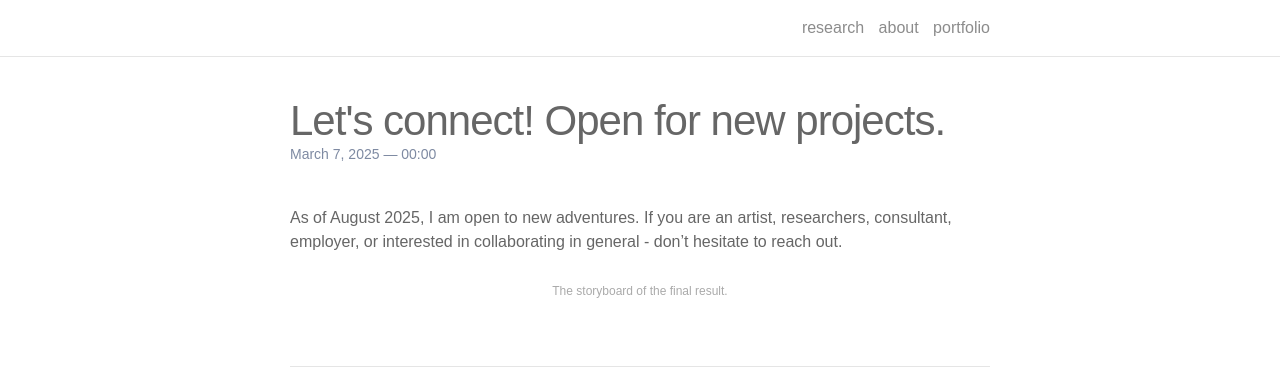
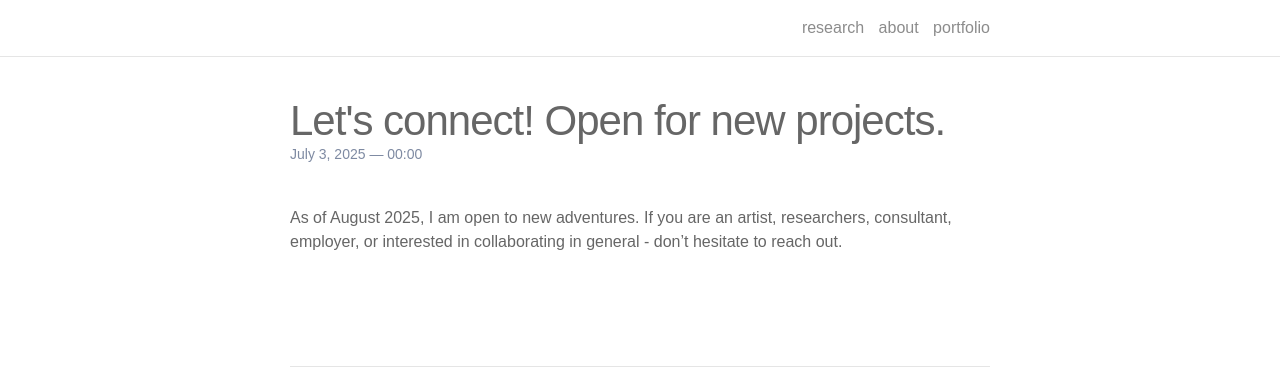
Before and after one commit to Sarah-HCEL/sarahfeldes.github.io, a Jekyll site: the page built from _posts/2025-07-03-openforwork.markdown, in a window 1280 px wide and 946 px high. Shown: the top 387 px of the window. Built offline with Jekyll 4.4.1, drawn with Linux system fonts in a browser that asks for light colours; nearby versions of some CDN libraries.

Commit message:
Update 2025-07-03-openforwork.markdown

```diff
--- a/_posts/2025-07-03-openforwork.markdown
+++ b/_posts/2025-07-03-openforwork.markdown
@@ -1,7 +1,7 @@
 ---
 layout: post
 title: Let's connect! Open for new projects.
-date: 07.03.2025
+date: 03.07.2025
 description: Lookout for autumn 2025
 ---
 As of August 2025, I am open to new adventures. If you are an artist, researchers, consultant, employer, or interested in collaborating in general - don't hesitate to reach out.
@@ -9,7 +9,6 @@ As of August 2025, I am open to new adventures. If you are an artist, researcher
 
 
 <div class="col three caption">
-The storyboard of the final result.
 </div>
 <br/><br/><br/>
 
```
